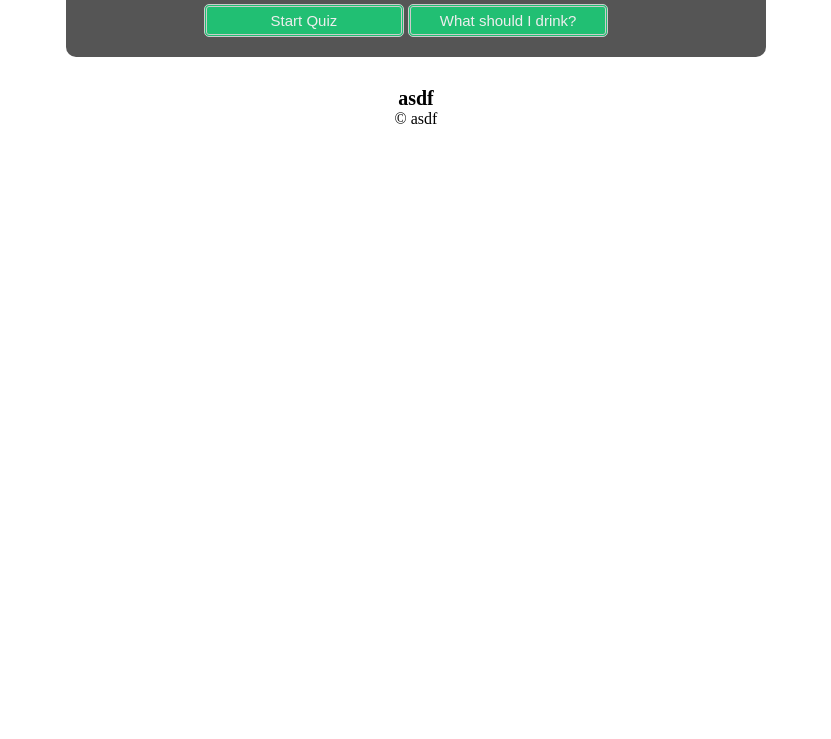
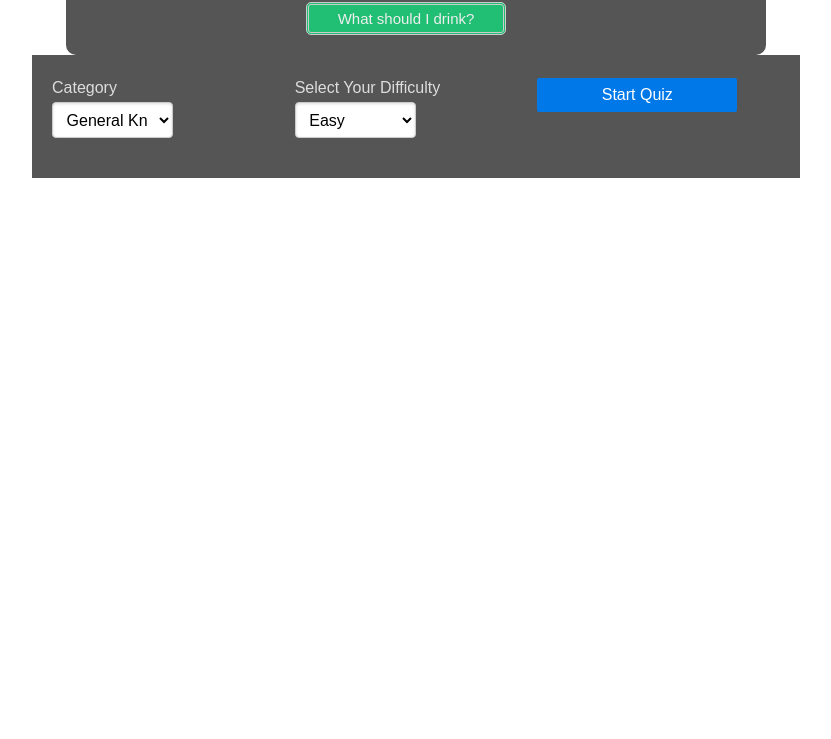
Before and after one commit to sf487552/Group-Project-1, a plain HTML site: page index.html in a window 1280 px wide. Shown: the part 61-800 px from the top of the page, without its empty margins (224-1055 px from the left). Drawn offline with nearby package versions, Linux system fonts and the light colour scheme.

Commit message:
added a for on the page with our quiz options and a start button for the quiz

```diff
--- a/index.html
+++ b/index.html
@@ -5,6 +5,10 @@
     <meta charset="UTF-8">
     <meta http-equiv="X-UA-Compatible" content="IE=edge">
     <meta name="viewport" content="width=device-width, initial-scale=1.0">
+    <link rel="stylesheet" href="https://unpkg.com/purecss@2.0.6/build/base-min.css">
+    <link rel="stylesheet" href="https://unpkg.com/purecss@2.0.6/build/pure-min.css"
+        integrity="sha384-Uu6IeWbM+gzNVXJcM9XV3SohHtmWE+3VGi496jvgX1jyvDTXfdK+rfZc8C1Aehk5" crossorigin="anonymous">
+    <link rel="stylesheet" href="https://unpkg.com/purecss@2.0.6/build/grids-responsive-min.css" />
     <link rel="stylesheet" type="text/css" href="style.css" />
     <title>quiz</title>
 </head>
@@ -14,11 +18,37 @@
         <div id="startpage">
             <h2>QUIZ</h2>
             <nav>
-                <button id="startbtn"> Start Quiz</button>
                 <button id="modal-drink">What should I drink?</button>
             </nav>
         </div>
-
+    </div>
+    <form class="pure-form pure-form-stacked">
+        <fieldset>
+            <div class="pure-g">
+                <div class="pure-u-1 pure-u-md-1-3">
+                    <label for="stacked-categories">Category</label>
+                    <select id="stacked-categories" class="pure-input-1-2">
+                        <option>General Knowledge</option>
+                        <option>Film</option>
+                        <option>Music</option>
+                        <option>TV</option>
+                        <option>Video Games</option>
+                        <option>Sports</option>
+                    </select>
+                    <label for="stacked-remember" class="pure-checkbox">
+                </div>
+                <div class="pure-u-1 pure-u-md-1-3">
+                    <label for="stacked-difficulty">Select Your Difficulty</label>
+                    <select id="stacked-difficulty" class="pure-input-1-2">
+                        <option>Easy</option>
+                        <option>Medium</option>
+                        <option>Hard</option>
+                    </select>
+                    <label for="stacked-remember" class="pure-checkbox">
+                </div>
+                <div class="pure-u-1 pure-u-md-1-3">
+                    <button type="submit" class="pure-button pure-button-primary">Start Quiz</button>
+                </div>
                 <div id="quiz">
                     <div id="timer">Time left: </div>
                     <div id="questions" class="py-2 h5">
@@ -34,9 +64,11 @@
                         <button id="d" onclick="checkAnswer('d')" class="options">D</button>
                     </div>
                 </div>
+            </div>
+        </fieldset>
+    </form>
+    <div id="result"></div>
 
-        <div id="result"></div>
-    </div>
 
     <div id="gameover">
 
@@ -63,8 +95,6 @@
 </body>
 
 <footer>
-    <h2>asdf</h2>
-    <p>&copy; asdf</p>
 </footer>
 
 </html>
--- a/style.css
+++ b/style.css
@@ -4,6 +4,7 @@
     margin: 0;
     padding: 0;
     box-sizing: border-box
+
 }
 
 body {
@@ -22,6 +23,16 @@ body {
     font-family: 'Montserrat', sans-serif;
     max-width: 700px;
     padding-top: 10px;
+    margin: 0 auto;
+}
+.pure-form {
+    background-color: #555;
+    color: #ddd;
+    border-radius: 15 px;
+    padding: 20px;
+    font-family: 'Montserrat', sans-serif;
+    max-width: 1200px;
+    padding-top: 15px;
     margin: 0 auto;
 }
 
```
Lines whose indentation alone changed are shown as unchanged.
